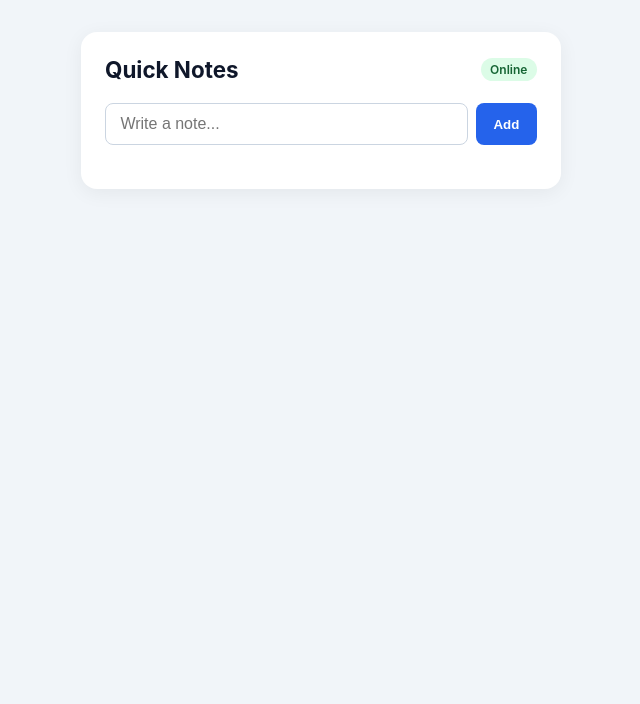
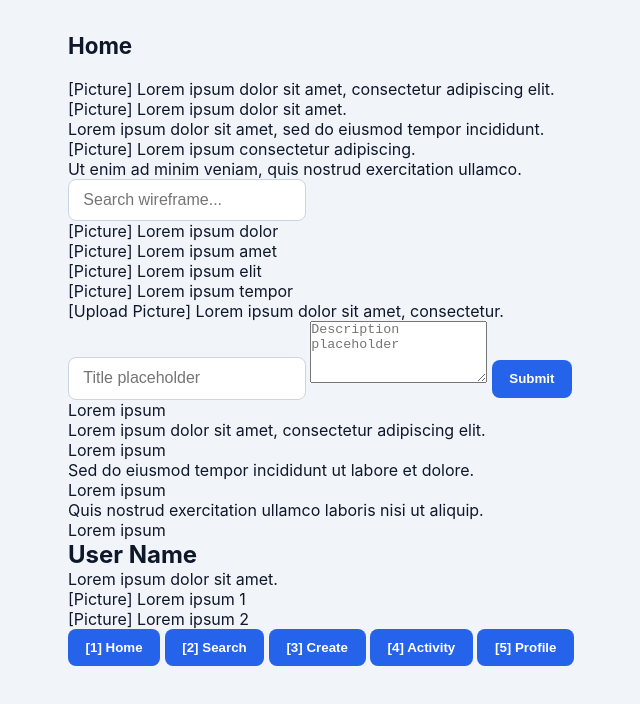
Before and after one commit to 09musals1-hue/Bor-s-fix, a plain HTML site: page el kommunio/index.html in a window 1280 px wide. Shown: the whole page, without its empty margins (319-959 px from the left). Drawn offline with Linux system fonts and the light colour scheme.

Commit message:
Revise index.html for app wireframe layout
Updated the HTML structure and content for the app wireframe, including new sections for Home, Search, Create, Activity, and Profile.

```diff
--- a/el kommunio/index.html
+++ b/el kommunio/index.html
@@ -1,35 +1,117 @@
 <!DOCTYPE html>
 <html lang="en">
 <head>
-  <meta charset="UTF-8" />
-  <meta name="viewport" content="width=device-width, initial-scale=1.0" />
-  <meta name="theme-color" content="#2563eb" />
-  <title>Quick Notes PWA</title>
-  <link rel="manifest" href="./manifest.json" />
-  <link rel="apple-touch-icon" href="./icon-192.png" />
-  <link rel="stylesheet" href="./styles.css" />
+  <meta charset="UTF-8">
+  <meta name="viewport" content="width=device-width, initial-scale=1.0, viewport-fit=cover">
+  <meta name="theme-color" content="#ffffff">
+  <title>App Wireframe</title>
+  <link rel="manifest" href="manifest.json">
+  <link rel="stylesheet" href="styles.css">
 </head>
 <body>
-  <main class="app">
-    <header>
-      <h1>Quick Notes</h1>
-      <span id="status" class="badge online">Online</span>
+  <div class="app-shell">
+    <header class="top-bar">
+      <h1 id="page-title">Home</h1>
     </header>
 
-    <form id="note-form">
-      <input
-        type="text"
-        id="note-input"
-        placeholder="Write a note..."
-        autocomplete="off"
-        required
-      />
-      <button type="submit">Add</button>
-    </form>
+    <main class="content">
+      <!-- Page 1: Home -->
+      <section id="page-home" class="page active">
+        <div class="img-box hero">
+          <span>[Picture] Lorem ipsum dolor sit amet, consectetur adipiscing elit.</span>
+        </div>
+        <div class="card">
+          <div class="img-box">
+            <span>[Picture] Lorem ipsum dolor sit amet.</span>
+          </div>
+          <p>Lorem ipsum dolor sit amet, sed do eiusmod tempor incididunt.</p>
+        </div>
+        <div class="card">
+          <div class="img-box">
+            <span>[Picture] Lorem ipsum consectetur adipiscing.</span>
+          </div>
+          <p>Ut enim ad minim veniam, quis nostrud exercitation ullamco.</p>
+        </div>
+      </section>
 
-    <ul id="note-list"></ul>
-  </main>
+      <!-- Page 2: Search -->
+      <section id="page-search" class="page">
+        <input type="text" class="wire-input" placeholder="Search wireframe...">
+        <div class="grid-2">
+          <div class="img-box square"><span>[Picture] Lorem ipsum dolor</span></div>
+          <div class="img-box square"><span>[Picture] Lorem ipsum amet</span></div>
+          <div class="img-box square"><span>[Picture] Lorem ipsum elit</span></div>
+          <div class="img-box square"><span>[Picture] Lorem ipsum tempor</span></div>
+        </div>
+      </section>
 
-  <script src="./app.js"></script>
+      <!-- Page 3: Create -->
+      <section id="page-create" class="page">
+        <div class="img-box hero">
+          <span>[Upload Picture] Lorem ipsum dolor sit amet, consectetur.</span>
+        </div>
+        <input type="text" class="wire-input" placeholder="Title placeholder">
+        <textarea class="wire-input" rows="4" placeholder="Description placeholder"></textarea>
+        <button type="button" class="wire-btn">Submit</button>
+      </section>
+
+      <!-- Page 4: Activity -->
+      <section id="page-activity" class="page">
+        <div class="list-item">
+          <div class="img-box thumb"><span>Lorem ipsum</span></div>
+          <p>Lorem ipsum dolor sit amet, consectetur adipiscing elit.</p>
+        </div>
+        <div class="list-item">
+          <div class="img-box thumb"><span>Lorem ipsum</span></div>
+          <p>Sed do eiusmod tempor incididunt ut labore et dolore.</p>
+        </div>
+        <div class="list-item">
+          <div class="img-box thumb"><span>Lorem ipsum</span></div>
+          <p>Quis nostrud exercitation ullamco laboris nisi ut aliquip.</p>
+        </div>
+      </section>
+
+      <!-- Page 5: Profile -->
+      <section id="page-profile" class="page">
+        <div class="profile-header">
+          <div class="img-box avatar"><span>Lorem ipsum</span></div>
+          <div>
+            <h2>User Name</h2>
+            <p>Lorem ipsum dolor sit amet.</p>
+          </div>
+        </div>
+        <div class="grid-2">
+          <div class="img-box square"><span>[Picture] Lorem ipsum 1</span></div>
+          <div class="img-box square"><span>[Picture] Lorem ipsum 2</span></div>
+        </div>
+      </section>
+    </main>
+
+    <!-- Bottom 5-Feature Navigation -->
+    <nav class="bottom-nav" aria-label="Primary">
+      <button class="nav-btn active" data-target="page-home" data-title="Home">
+        <span class="icon">[1]</span>
+        <span>Home</span>
+      </button>
+      <button class="nav-btn" data-target="page-search" data-title="Search">
+        <span class="icon">[2]</span>
+        <span>Search</span>
+      </button>
+      <button class="nav-btn" data-target="page-create" data-title="Create">
+        <span class="icon">[3]</span>
+        <span>Create</span>
+      </button>
+      <button class="nav-btn" data-target="page-activity" data-title="Activity">
+        <span class="icon">[4]</span>
+        <span>Activity</span>
+      </button>
+      <button class="nav-btn" data-target="page-profile" data-title="Profile">
+        <span class="icon">[5]</span>
+        <span>Profile</span>
+      </button>
+    </nav>
+  </div>
+
+  <script src="app.js"></script>
 </body>
 </html>
```
